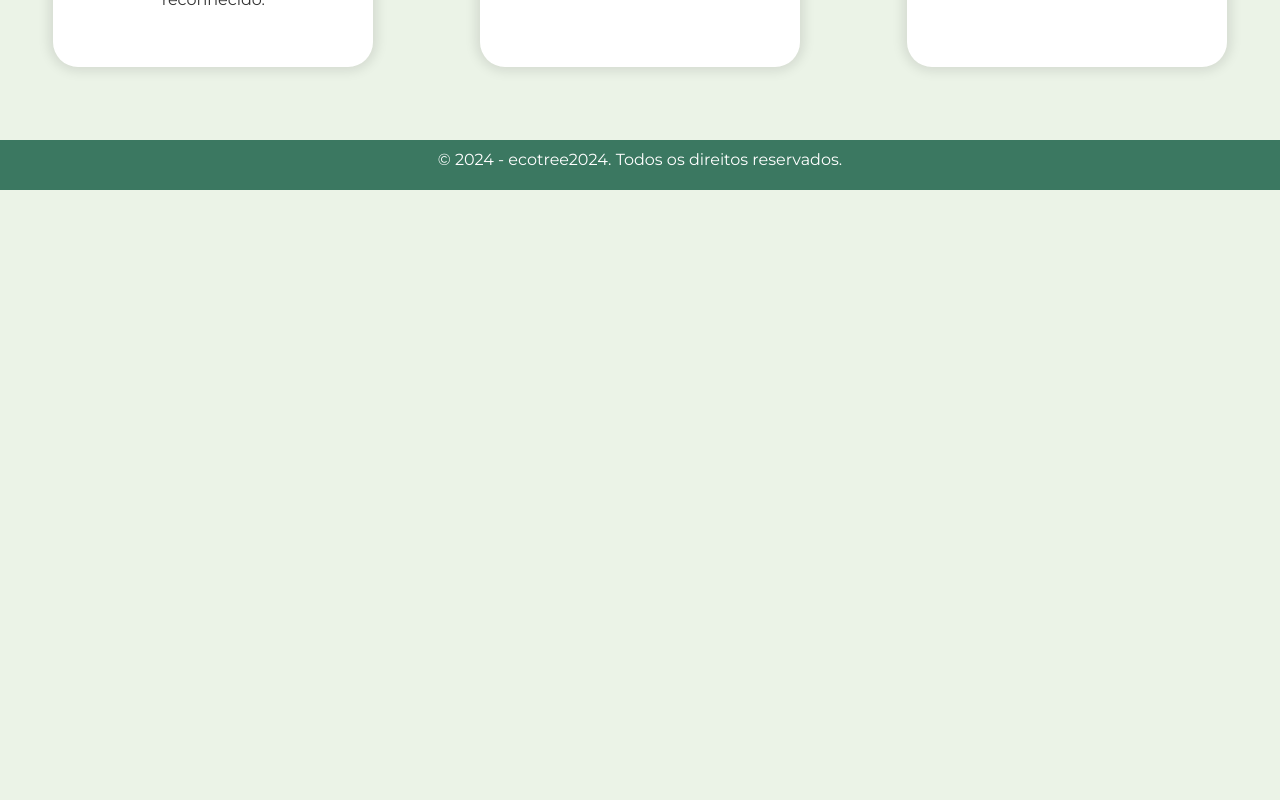
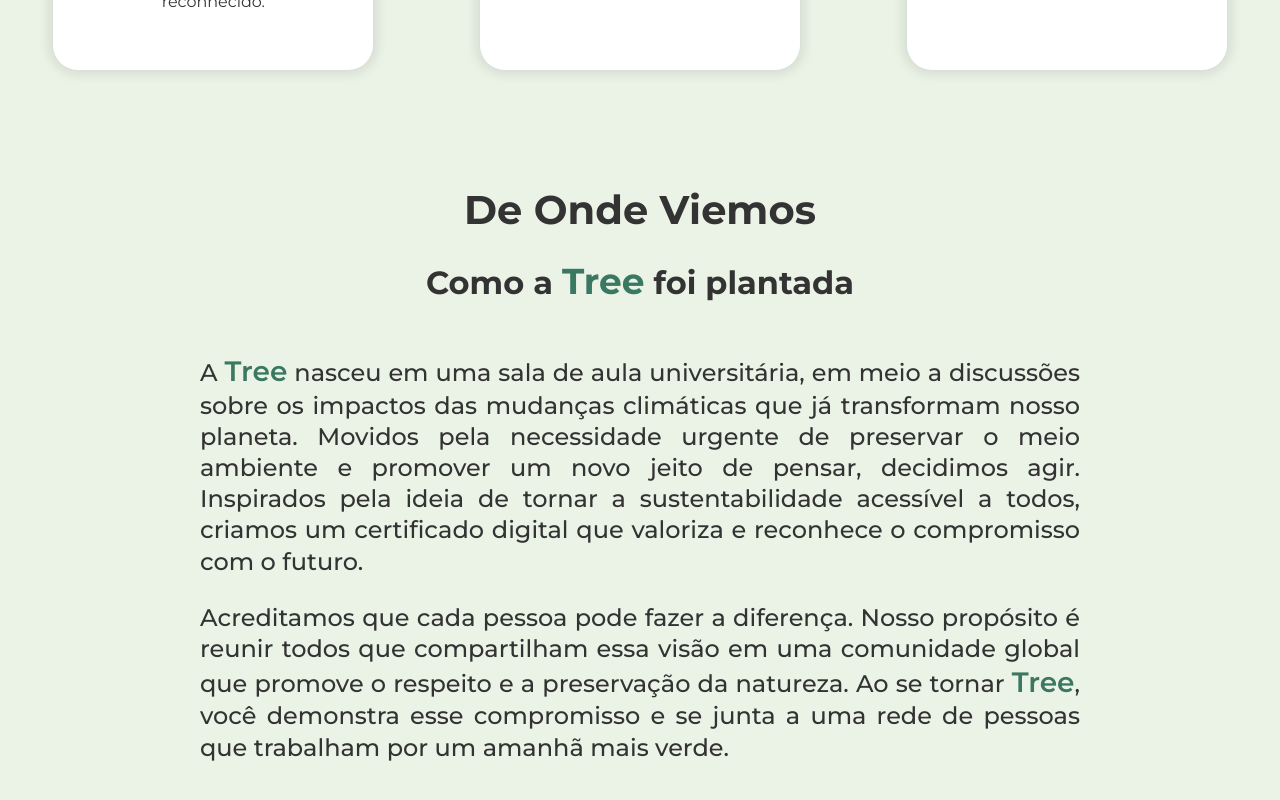
Before and after one commit to RicardoCarvalhoGit/Tree, a React (Create React App) app in the folder tree-code/: page / in a window 1280 px wide. Shown: the part 1996-2796 px from the top of the page. Before the commit the page ends 2186 px from the top, so only its background shows below. Built offline with nearby package versions, Linux system fonts and the light colour scheme.

Commit message:
feat: criada secção de 'de onde viemos para landingPgae'

```diff
--- a/tree-code/src/components/layout/navBar/NavBarComponent.tsx
+++ b/tree-code/src/components/layout/navBar/NavBarComponent.tsx
@@ -10,7 +10,7 @@ const sections = [
     { id: 'home', text: 'Início' },
     { id: 'partners', text: 'Parceiros' },
     { id: 'aboutUs', text: 'Sobre' },
-    { id: 'teams', text: 'Equipe' },
+    { id: 'team', text: 'Equipe' },
     { id: 'history', text: 'Origem' },
     { id: 'objectives', text: 'Metas' },
 ]
--- a/tree-code/src/components/pages/landingPage/LandingPageComponent.tsx
+++ b/tree-code/src/components/pages/landingPage/LandingPageComponent.tsx
@@ -1,4 +1,5 @@
 import { AboutUs } from "./aboutUs/LandingPageAboutUs";
+import { History } from "./history/LandingPageHistory";
 import { Home } from "./home/LandingPageHome";
 import { Partners } from "./partners/LandingPagePartners";
 
@@ -9,6 +10,7 @@ export default function LandingPage () {
         <Home />
         <Partners />
         <AboutUs />
+        <History />
         </>
     )
 
--- a/tree-code/src/components/pages/landingPage/aboutUs/LandingPageAboutUs.module.css
+++ b/tree-code/src/components/pages/landingPage/aboutUs/LandingPageAboutUs.module.css
@@ -17,6 +17,7 @@
 }
 .aboutUs span {
     color: #3B7861;
+    font-size: 2.25rem;
 }
 
 .mvv {
--- a/tree-code/src/components/pages/landingPage/aboutUs/LandingPageAboutUs.tsx
+++ b/tree-code/src/components/pages/landingPage/aboutUs/LandingPageAboutUs.tsx
@@ -4,14 +4,10 @@ import { Fade } from "react-awesome-reveal";
 
 import { GiEyeTarget, GiRocket, GiTechnoHeart } from "react-icons/gi";
 
-interface AboutUsProps {
-    className?: string;
-}
-
-export const AboutUs = ({className}: AboutUsProps) => {
+export const AboutUs = () => {
     return(
         <section id="aboutUs" className={styles.aboutUs}>
-            <Fade direction="left" cascade={true} damping={0.1}>
+            <Fade direction="left" cascade={true} damping={0.25}>
                 <h2>Sobre Nós</h2>
                 <h3>Um pouco sobre o que é ser <span>Tree</span></h3>
             </Fade>
--- /dev/null
+++ b/tree-code/src/components/pages/landingPage/history/LandingPageHistory.module.css
@@ -0,0 +1,37 @@
+.history {
+    display: flex;
+    flex-direction: column;
+    align-items: center;
+    justify-content: center;
+    min-height: calc(100vh - 132px);
+}
+
+.history h2 {
+    font-size: 2.5rem;
+}
+
+.history h3 {
+    font-size: 2rem;
+    margin: 25px 0;
+}
+
+.history span {
+    font-size: 2.25rem;
+    color: #3B7861;
+}
+
+.historyText {
+    line-height: 1.3;
+    font-weight: 500;
+    text-align: justify;
+    font-size: 1.5rem;
+}
+
+.historyText p {
+    margin: 25px 200px 0 200px;
+}
+
+.historyText span {
+    font-weight: 600;
+    font-size: 1.75rem;
+}
--- /dev/null
+++ b/tree-code/src/components/pages/landingPage/history/LandingPageHistory.tsx
@@ -0,0 +1,33 @@
+import { Fade } from "react-awesome-reveal"
+import styles from "./LandingPageHistory.module.css"
+
+export const History = () => {
+    return (
+        <section id="history" className={styles.history}>
+            <Fade direction="left" cascade={true} damping={0.25}>
+                <h2>De Onde Viemos</h2>
+                <h3>Como a <span>Tree</span> foi plantada</h3>
+            </Fade>
+
+            <Fade direction="right" cascade={true} delay={500} damping={0.25} className={styles.historyText}>
+                    <p>
+                        A <span>Tree</span> nasceu em uma sala de aula universitária, em meio
+                        a discussões sobre os impactos das mudanças climáticas que
+                        já transformam nosso planeta. Movidos pela necessidade urgente
+                        de preservar o meio ambiente e promover um novo jeito de pensar,
+                        decidimos agir. Inspirados pela ideia de tornar a sustentabilidade
+                        acessível a todos, criamos um certificado digital que
+                        valoriza e reconhece o compromisso com o futuro.
+                    </p>
+                    <p>
+                        Acreditamos que cada pessoa pode fazer a diferença. Nosso
+                        propósito é reunir todos que compartilham essa visão em uma
+                        comunidade global que promove o respeito e a preservação
+                        da natureza. Ao se tornar <span>Tree</span>, você demonstra
+                        esse compromisso e se junta a uma rede de pessoas que
+                        trabalham por um amanhã mais verde.
+                    </p>
+            </Fade>
+        </section>
+    )
+}
--- a/tree-code/src/components/pages/landingPage/partners/LandingPagePartners.module.css
+++ b/tree-code/src/components/pages/landingPage/partners/LandingPagePartners.module.css
@@ -12,6 +12,7 @@
 }
 
 .partnersPage span {
+    font-size: 2.25rem;
     color: #3B7861;
 }
 
--- a/tree-code/src/components/pages/landingPage/partners/LandingPagePartners.tsx
+++ b/tree-code/src/components/pages/landingPage/partners/LandingPagePartners.tsx
@@ -3,11 +3,7 @@ import { Fade } from "react-awesome-reveal"
 import { PartnersMarquee } from "./Marquee/PartnersMarquee"
 import suaLogo from "../../../../assets/images/suaLogoAqui.png"
 
-interface partnersProps {
-    className?: string;
-}
-
-export const Partners = ({className}: partnersProps) => {
+export const Partners = () => {
 
     const logosArray = Array(6).fill([
         { src: suaLogo, alt: "Sua Logo aqui vetor" },
```
